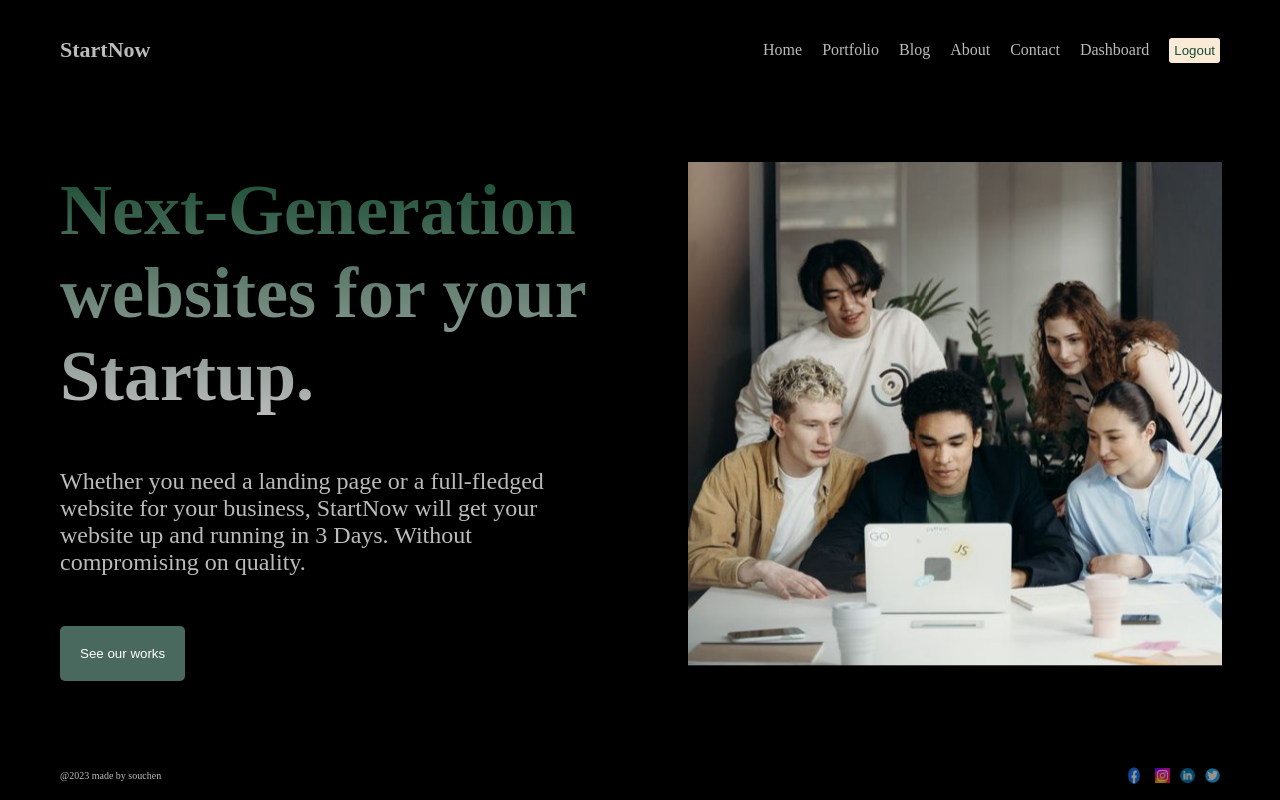
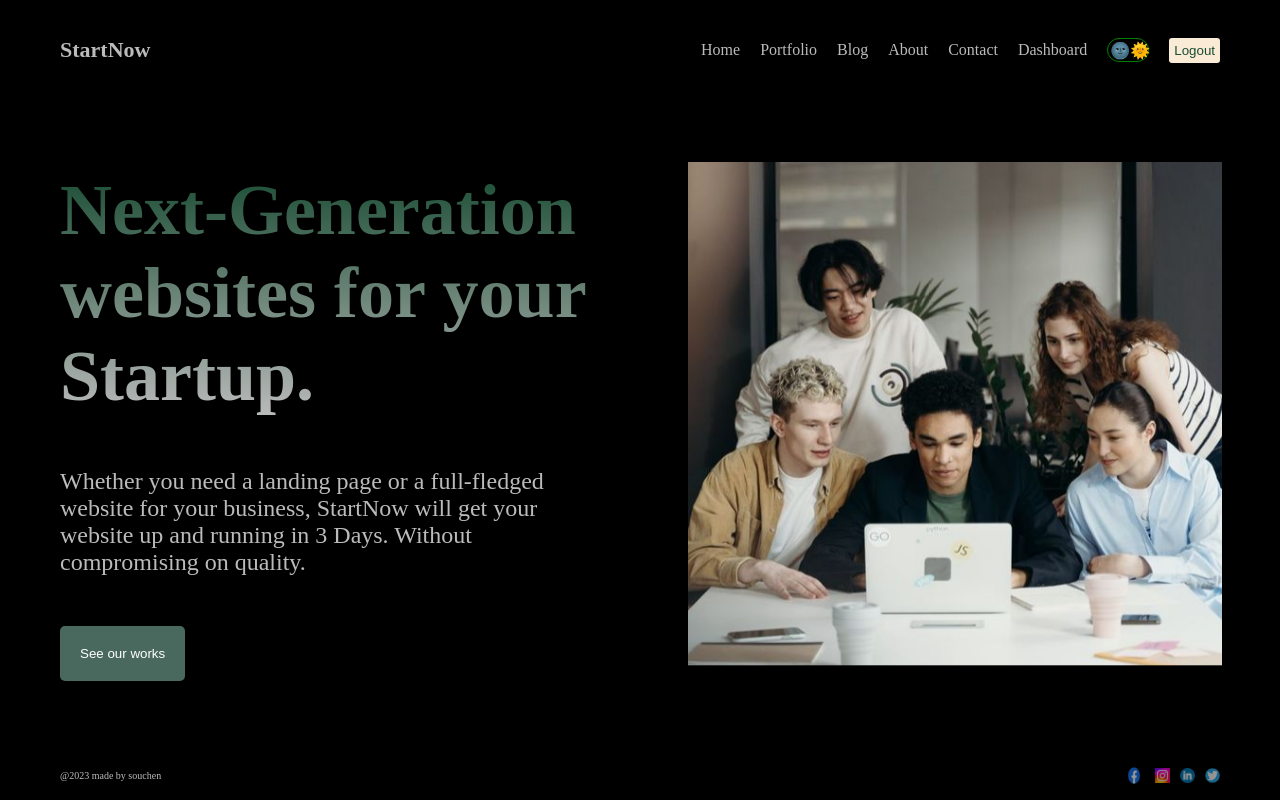
Before and after one commit to SouchenOu/Blog, a Next.js app in the folder my_portfolio/: page / in a window 1280 px wide. Built offline with nearby package versions, Linux system fonts and the light colour scheme.

Commit message:
working on white and darkmode

```diff
--- /dev/null
+++ b/my_portfolio/src/components/DarkMode/DarkMode.jsx
@@ -0,0 +1,12 @@
+import React from 'react'
+import styles from "./DarkMode.module.css"
+const DarkMode = () => {
+  return (
+    <div className={styles.container}>
+        <div className={styles.icon}>🌚</div>
+        <div className={styles.icon}>🌞</div>
+    </div>
+  )
+}
+
+export default DarkMode
--- /dev/null
+++ b/my_portfolio/src/components/DarkMode/DarkMode.module.css
@@ -0,0 +1,13 @@
+.container
+{
+    width: 42px;
+    height: 24px;
+    border: 1.2px solid green;
+    border-radius: 60px;
+    display: flex;
+    align-items: center;
+    justify-content: space-around;
+    justify-content: space-between;
+    padding: 2px;
+    cursor: pointer;
+}
--- a/my_portfolio/src/components/navbar/navbar.jsx
+++ b/my_portfolio/src/components/navbar/navbar.jsx
@@ -3,6 +3,7 @@
 import React from 'react'
 import Link from 'next/link'
 import styles from "./navbar.module.css"
+import DarkMode from "../DarkMode/DarkMode"
 
 
 // This is an array
@@ -42,10 +43,13 @@ const navbar = () => {
   return (
     <div className={styles.container}>
       <Link className={styles.logo} href="/">StartNow</Link>
+
       <div className={styles.links}>
         {links.map(function(elem){
           return <Link className={styles.link} key={elem.id} href={elem.url}>{elem.title}</Link>
+
         })}
+        <DarkMode />
         <button className={styles.logout}>Logout</button>
       </div>
 
```
